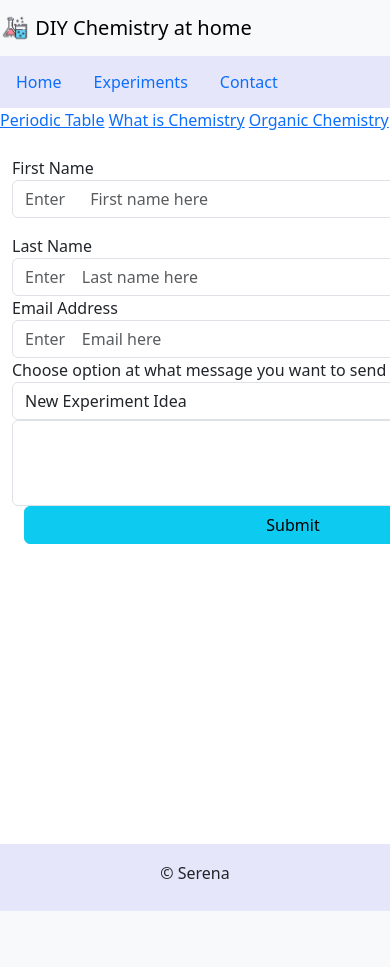
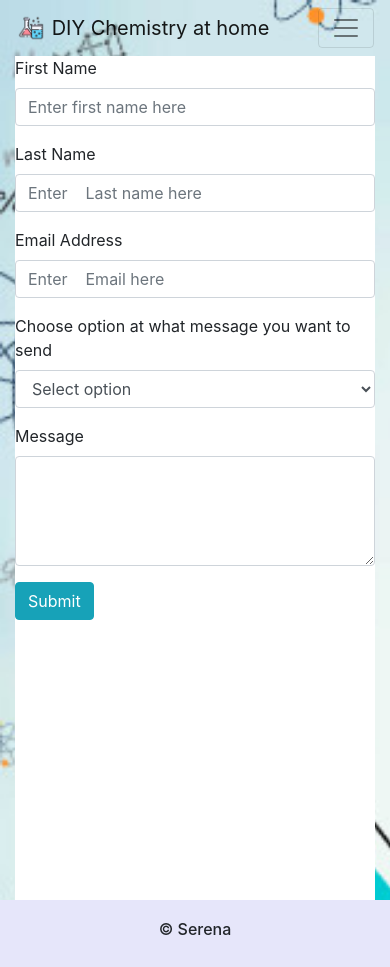
Before and after one commit to Serenabeelen/eindproject, a Flask app: page /contact in a window 390 px wide; the page is wider, and only the part inside the window is pictured. Before the commit the page ends 911 px from the top of that part, so only its background shows below. Run offline with Flask 3, Linux system fonts and the light colour scheme; some libraries are stand-ins or nearby versions.

Commit message:
Base template aangepast e.d. Krijg het nog steeds niet voor elkaar om de navbar goed responsive te maken en te stylen zoals gewenst

```diff
--- a/app.py
+++ b/app.py
@@ -1,15 +1,52 @@
-from flask import Flask, render_template
+from flask import Flask, render_template, request, redirect, url_for
+from flask_sqlalchemy import SQLAlchemy
 
 app = Flask(__name__)
 
+#configure SQlite database
+app.config["SQLALCHEMY_DATABASE_URI"] ="sqlite:///contactform.db"
+app.config["SQLALCHEMY_TRACK_MODIFICATIONS"] = False #avoids a warning
+
+#creates SQLALchemy instance
+
+db = SQLAlchemy(app)
+
+class Contact(db.Model):
+  id= db.Column(db.Integer, primary_key=True)
+  first_name = db.Column(db.String(20), unique=False, nullable=False)
+  last_name = db.Column(db.String(20), unique=False, nullable=False )
+  email = db.Column(db.String(20), unique=False, nullable=False )
+  message = db.Column(db.String(300), unique=False, nullable=False )
+  category = db.Column(db.String(20), unique=False, nullable=False )
 
 @app.route("/")
 def index():
   return render_template("index.html")
 
-@app.route("/contact")
-def contact():
+@app.route("/contact", methods=["GET", "POST"])
+def contact_page():
+  if request.method =="POST":
+    first_name = request.form ["first_name"]
+    last_name = request.form["last_name"]
+    email= request.form["email"]
+    message = request.form["message"]
+    category = request.form ["category"]
+
+    new_contact = Contact (
+      first_name = first_name,
+      last_name = last_name,
+      email=email,
+      message = message,
+      category = category)
+
+    db.session.add(new_contact)
+    db.session.commit()
+
+    return redirect(url_for("index"))
+
   return render_template("contact.html")
+
+
 
 @app.route("/experiments")
 def experiments():
@@ -28,4 +65,9 @@ def fun():
   return render_template("fun.html")
 
 if __name__=="__main__":
+  with app.app_context(): #needed for DB operations
+    db.create_all() #creates the database and tables
   app.run(debug=True)
+
+
+#https://www.geeksforgeeks.org/python/connect-flask-to-a-database-with-flask-sqlalchemy/
--- a/static/CSS/index.css
+++ b/static/CSS/index.css
@@ -5,15 +5,14 @@ body {
 }
 
 .content {
-  display: flex;
+  /* display: flex; */
   background-color: white;
-  width: 1140px;
-  margin: auto;
+  /* width: 1140px;
+  margin: auto; */
   min-height: 100vh;
-  flex-direction: column;
-  max-width: 1140px;
-
-
+  /* flex-direction: column;
+  max-width: 1140px; */
+  margin-top: 56px;
 }
 
 ul {
@@ -31,7 +30,7 @@ ul li {
 }
 
 ul li a {
-  display:block;
+  display: block;
   text-align: center;
   padding: 14px 16px;
   text-decoration: none;
@@ -42,9 +41,25 @@ ul li a:hover {
 }
 
 .footer {
-padding: 20px;
-background-color: lavender;
-text-align: center;
+  padding: 20px;
+  background-color: lavender;
+  text-align: center;
+}
 
+/*
+Source - https://stackoverflow.com/a
+Posted by Brandon Walton, modified by community. See post 'Timeline' for change history
+Retrieved 2026-01-10, License - CC BY-SA 4.0
+*/
 
+.carousel .carousel-item {
+  height: 500px;
 }
+
+.carousel-item img {
+  position: absolute;
+  object-fit: cover;
+  top: 0;
+  left: 0;
+  min-height: 500px;
+}
--- a/templates/base.html
+++ b/templates/base.html
@@ -4,52 +4,90 @@
     <meta charset="utf-8" />
     <meta name="viewport" content="width=device-width, initial-scale=1" />
 
-
-
     <link
-      href="https://cdn.jsdelivr.net/npm/bootstrap@5.3.8/dist/css/bootstrap.min.css"
       rel="stylesheet"
-      integrity="sha384-sRIl4kxILFvY47J16cr9ZwB07vP4J8+LH7qKQnuqkuIAvNWLzeN8tE5YBujZqJLB"
+      href="https://cdn.jsdelivr.net/npm/bootstrap@4.0.0/dist/css/bootstrap.min.css"
+      integrity="sha384-Gn5384xqQ1aoWXA+058RXPxPg6fy4IWvTNh0E263XmFcJlSAwiGgFAW/dAiS6JXm"
       crossorigin="anonymous"
     />
     <title>DIY chemistry at home</title>
-    <link rel="icon" type="image/x-icon" href="../static/img/favicon.png">
+    <link rel="icon" type="image/x-icon" href="../static/img/favicon.png" />
 
-     <link rel="stylesheet" href="{{url_for('static', filename='css/index.css' )}}" />
+    <link
+      rel="stylesheet"
+      href="{{url_for('static', filename='css/index.css' )}}"
+    />
 
-     {% block head%}{%endblock%}
+    {% block head%}{%endblock%}
   </head>
   <body>
-     <script src="https://cdn.jsdelivr.net/npm/bootstrap@5.3.8/dist/js/bootstrap.bundle.min.js" integrity="sha384-FKyoEForCGlyvwx9Hj09JcYn3nv7wiPVlz7YYwJrWVcXK/BmnVDxM+D2scQbITxI" crossorigin="anonymous"></script>
 
-  <div class="content">
-    <ul>
-      <!-- Icoontje toevoegen aan de header -->
-      <nav class="navbar navbar-light bg-light">
-        <a class="navbar-brand" href="#">
-          <img src="../static/img/favicon.png" width="30" height="30"  class="d-inline-block align-top"    alt=""> DIY Chemistry at home
-        </a>
-        </nav>
-      <li><a class="active" href="{{url_for('index')}}">Home</a></li>
-      <li><a href="{{url_for('experiments')}}"> Experiments</a></li>
-      <li><a href="{{url_for('contact') }}"> Contact </a></li>
-    </ul>
+    <header>
+      <!-- Favicon with title website -->
+      <nav class="navbar navbar-expand-lg navbar-light fixed-top">
+        <div class="container">
+            <a class="navbar-brand" href="#">
+              <img src="../static/img/favicon.png" width="30" height="30" class="d-inline-block align-top" alt="">
+              DIY Chemistry at home
+            </a>
 
-    <nav>
-      <a href="#"> Periodic Table</a>
-      <a href="#"> What is Chemistry</a>
-      <a href="#"> Organic Chemistry</a>
+            <button
+              class="navbar-toggler"
+              type="button"
+              data-toggle="collapse"
+              data-target="#navbarMenu"
+              aria-controls="navbarMenu"
+              aria-expanded="false"
+              aria-label="Toggle navigation"
+              >
+                <span class="navbar-toggler-icon"></span>
+            </button>
 
-    {% block content %}{%endblock%}
+            <div class="collapse navbar-collapse" id="navbarMenu">
+              <ul class="navbar-nav ml-auto">
+                <li class="nav-item">
+                  <a class="nav-link" href="{{url_for('index')}}">Home</a>
+                </li>
+                <li class="nav-item">
+                  <a  class="nav-link" href="{{url_for('experiments')}}"> Experiments</a>
+                </li>
+                <li class="nav-item">
+                  <a class="nav-link" href="{{url_for('contact_page') }}"> Contact </a>
+                </li>
+              </ul>
+            </div>
+        </div>
+      </nav>
+    </header>
 
+  <div class="container">
+    <div class="content">
+      {% block content %}{%endblock%}
     </div>
+  </div>
 
-
-    </nav>
     <footer class="footer"> <h6> &copy; Serena </h6> </footer>
 
 
     </div>
   </div>
+
+
+    <!-- Loading bootstrap JS scripts -->
+    <script
+      src="https://code.jquery.com/jquery-3.2.1.slim.min.js"
+      integrity="sha384-KJ3o2DKtIkvYIK3UENzmM7KCkRr/rE9/Qpg6aAZGJwFDMVNA/GpGFF93hXpG5KkN"
+      crossorigin="anonymous"
+    ></script>
+    <script
+      src="https://cdn.jsdelivr.net/npm/popper.js@1.12.9/dist/umd/popper.min.js"
+      integrity="sha384-ApNbgh9B+Y1QKtv3Rn7W3mgPxhU9K/ScQsAP7hUibX39j7fakFPskvXusvfa0b4Q"
+      crossorigin="anonymous"
+    ></script>
+    <script
+      src="https://cdn.jsdelivr.net/npm/bootstrap@4.0.0/dist/js/bootstrap.min.js"
+      integrity="sha384-JZR6Spejh4U02d8jOt6vLEHfe/JQGiRRSQQxSfFWpi1MquVdAyjUar5+76PVCmYl"
+      crossorigin="anonymous"
+    ></script>
   </body>
 </html>
--- a/templates/contact.html
+++ b/templates/contact.html
@@ -1,48 +1,71 @@
-{% extends "base.html" %}
-
-{% block content %}
+{% extends "base.html" %} {% block content %}
 <div class="container-sm mt-4">
-  <form method="POST">
+  <form method="POST" action="/contact">
+    <div class="form-group mb-3">
+      <label for="first_name"> First Name </label>
+      <input
+        type="text"
+        class="form-control"
+        name="first_name"
+        id="first_name"
+        placeholder="Enter first name here"
+        required
+      />
+    </div>
 
     <div class="form-group mb-3">
-      <label> First Name </label>
-      <input type="text" class="form-control" name="firstname" placeholder="Enter
-      First name here"required>
+      <label for="last_name"> Last Name </label>
+      <input
+        type="text"
+        class="form-control"
+        name="last_name"
+        id="last_name"
+        placeholder="Enter
+    Last name here"
+      />
     </div>
 
-  <div class="form-group">
-    <label for="lastname"> Last Name </label>
-    <input type="lname" class="form-control" id="lastname" placeholder="Enter
-    Last name here">
-  </div>
+    <div class="form-group mb-3">
+      <label for="email"> Email Address</label>
+      <input
+        type="email"
+        class="form-control"
+        name="email"
+        id="email"
+        placeholder="Enter
+    Email here"
+        required
+      />
+    </div>
 
-  <div class="form-group">
-    <label for="emailadress"> Email Address</label>
-    <input type="email" class="form-control" id="emailadress" placeholder="Enter
-    Email here">
-  </div>
+    <div class="form-group mb-3">
+      <label for="category">
+        Choose option at what message you want to send
+      </label>
+      <select class="form-control" id="category" name="category" required>
+        <option value="">Select option</option>
+        <option value="experiment">New Experiment Idea</option>
+        <option value="feedback">Feedback</option>
+        <option value="complaint">Complaint</option>
+        <option value="other">Other</option>
+      </select>
+    </div>
 
-  <div class="form-group">
-    <label for="options">
-      Choose option at what message you want to send
-    </label>
-    <select class="form-control" id="options">
-      <option>New Experiment Idea</option>
-      <option>Feedback</option>
-      <option>Complaint</option>
-      <option>Other</option>
+    <div class="form-group mb-3">
+      <label for="message"> Message </label>
+      <textarea
+        class="form-control"
+        name="message"
+        id="message"
+        rows="4"
+        required
+      ></textarea>
+    </div>
 
-      <div class="form-group p-2">
-        <label for="textarea"> Text </label>
-        <textarea class="form-control" id="textarea" rows="3"></textarea>
-      </div>
-
-      <div class="container d-grid gap-3" style="grid-template-columns: 1fr 1fr;" >
-        <input type="submit" class="btn btn-info" value="Submit">
-
-      </div>
-    </select>
-  </div>
+    <div class="d-grid">
+      <input type="submit" class="btn btn-info" value="Submit" />
+    </div>
+  </form>
 </div>
 
 {% endblock %}
```
Also changed, not shown: templates/experiments.html (+49 -2 lines), templates/index.html (+37 -36 lines), contactform.db (deleted), static/img/c1.jpg (added), static/img/c2.png (added), static/img/c3.jpg (added), static/img/carousel 1.jpg (added), static/img/carousel 2.jpg (added), static/img/carousel 3.jpg (added).
